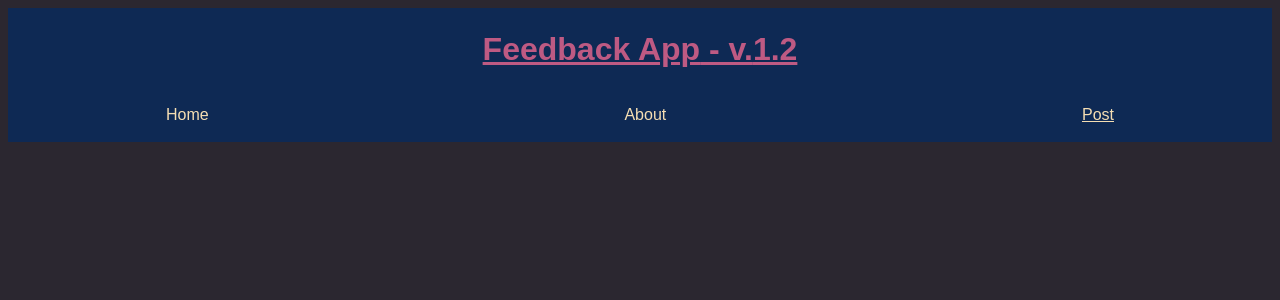
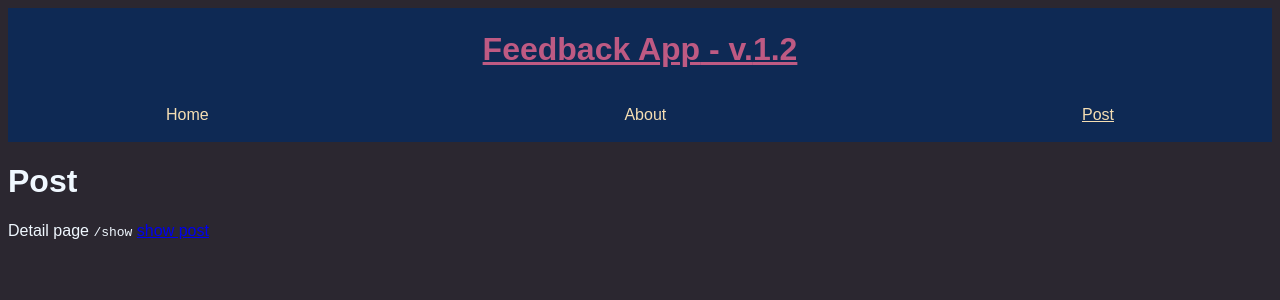
Before and after one commit to nnivxix/feedback-app, a React (Vite) app: page /post in a window 1280 px wide. Shown: the top 300 px of the page. Built offline with nearby package versions, Linux system fonts and the light colour scheme.

Commit message:
feat: nested post

```diff
--- a/src/App.tsx
+++ b/src/App.tsx
@@ -12,7 +12,7 @@ function App() {
         <Routes>
           <Route path="/" element={<HomePage />}></Route>
           <Route path="/about" element={<AboutPage />}></Route>
-          <Route path="/post/:title/:author" element={<PostPage />}></Route>
+          <Route path="/post/*" element={<PostPage />}></Route>
         </Routes>
       </Router>
     </main>
--- a/src/pages/PostPage.tsx
+++ b/src/pages/PostPage.tsx
@@ -1,11 +1,23 @@
-import { useParams } from "react-router-dom";
+import { Routes, Route, NavLink } from "react-router-dom";
 
 function PostPage() {
-  const { title, author } = useParams();
   return (
     <div>
-      <h1>Post {title}</h1>
-      <p>authot: {author}</p>
+      <h1>Post</h1>
+      <p>
+        Detail page <code>/show</code>{" "}
+        <NavLink to="/post/show">show post</NavLink>
+      </p>
+      <Routes>
+        <Route
+          path="/show"
+          element={
+            <h1>
+              Show Post <NavLink to="/post">back to post</NavLink>{" "}
+            </h1>
+          }
+        ></Route>
+      </Routes>
     </div>
   );
 }
```
